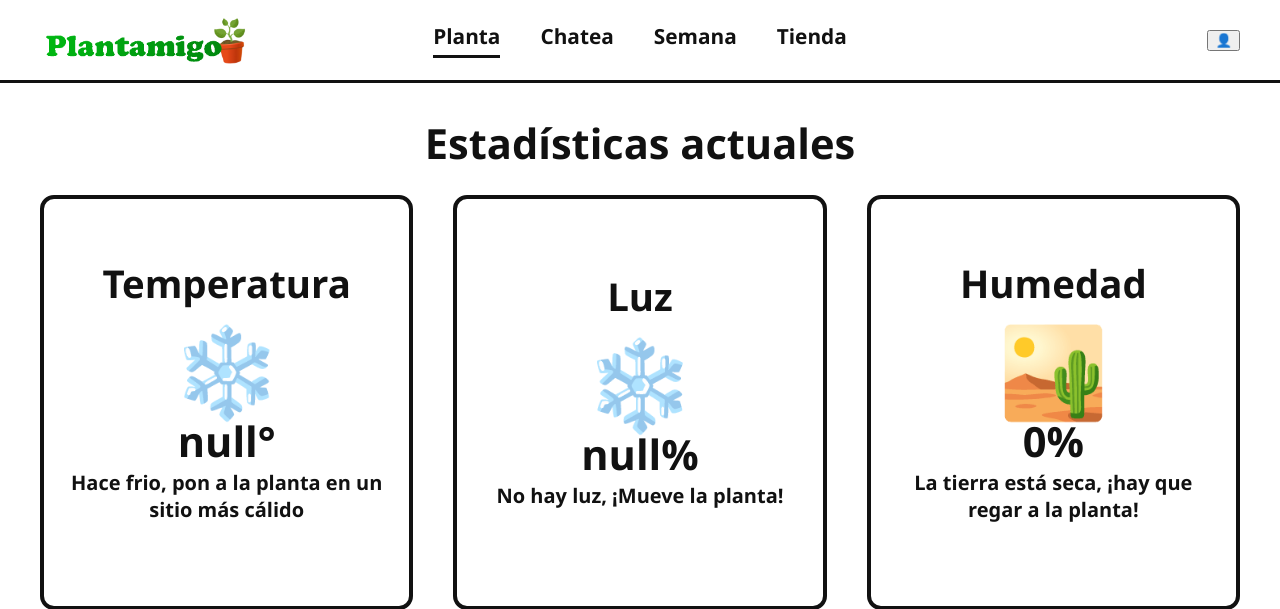
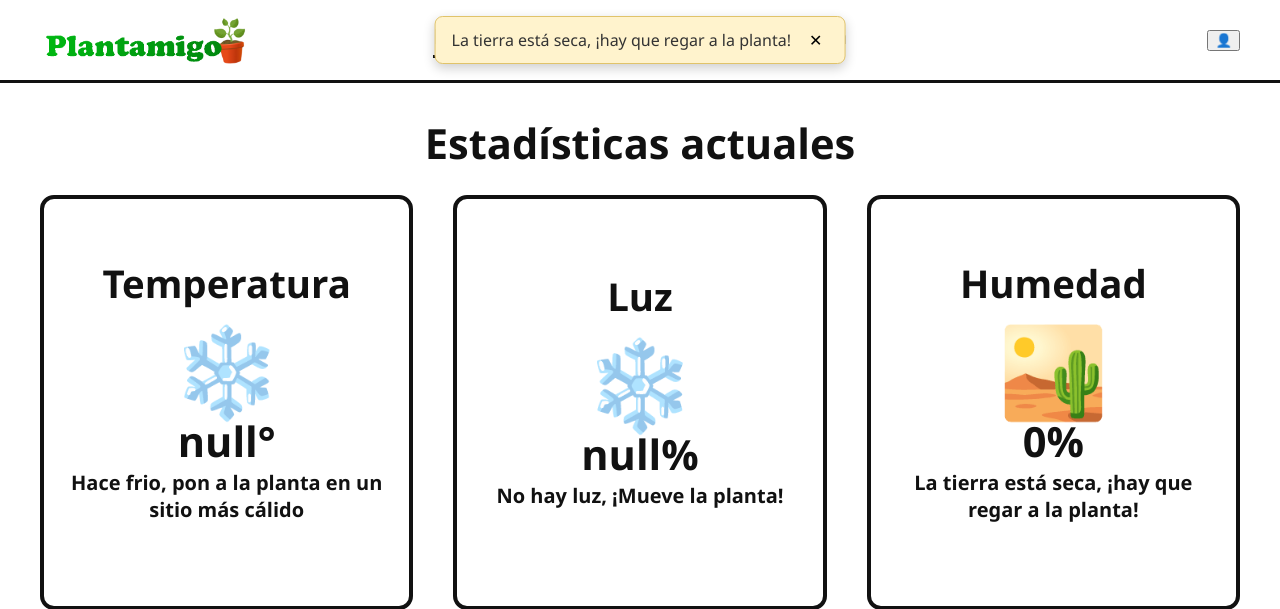
Before and after one commit to angelgandarias/Plantamigo, a Flask app: page / in a window 1280 px wide. Shown: the top 609 px of the page. Run offline with Flask 3, Linux system fonts and the light colour scheme; some libraries are stand-ins or nearby versions.

Commit message:
Añadido pop-up de necesario regar

```diff
--- a/web/templates/index.html
+++ b/web/templates/index.html
@@ -35,7 +35,7 @@
     <div class="tarjeta">
       <h2>Luz</h2>
       <div class="icono" id="luz-icono">⏳</div>
-      <div class="valor" id="luz-valor">--°</div>
+      <div class="valor" id="luz-valor">--%</div>
       <div class="mensaje" id="luz-mensaje">Leyendo el sensor...</div>
       <div class="detalle" id="luz-detalle"></div>
     </div>
@@ -51,6 +51,11 @@
   <div class="acciones">
     <button id="boton-melodia" onclick="tocarMelodia()">🎵 Tocar melodía</button>
     <div id="estado-melodia"></div>
+  </div>
+
+  <div id="aviso" class="aviso" hidden>
+    <span id="aviso-texto"></span>
+    <button onclick="cerrarAviso()">✕</button>
   </div>
 
   <script>
@@ -101,11 +106,34 @@
 
       }
     }
+    let avisoSecoMostrado = false
+    let temporizadorAviso
+
+    // Aviso dentro de la página (no bloquea como alert); se cierra solo o con la ✕
+    function mostrarAviso(texto, ms) {
+      document.getElementById("aviso-texto").textContent = texto;
+      document.getElementById("aviso").hidden = false;
+      clearTimeout(temporizadorAviso);
+      temporizadorAviso = setTimeout(cerrarAviso, ms);
+    }
+    function cerrarAviso() {
+      document.getElementById("aviso").hidden = true;
+    }
 
     // Umbrales orientativos: ajústalos al calibrar los sensores
     function estadoHumedad(h) {
-      if (h >= 70) return { icono: "💦", mensaje: "La tierra está muy húmeda, no hace falta regar" };
-      if (h >= 35) return { icono: "🪴", mensaje: "La humedad es adecuada, la planta está a gusto!" };
+      if (h >= 70) {
+        avisoSecoMostrado = false
+        return { icono: "💦", mensaje: "La tierra está muy húmeda, no hace falta regar" };
+      }
+      if (h >= 35) {
+        avisoSecoMostrado = false
+        return { icono: "🪴", mensaje: "La humedad es adecuada, la planta está a gusto!" };
+      }
+      if(!avisoSecoMostrado){
+      mostrarAviso("La tierra está seca, ¡hay que regar a la planta!", 2000000)
+      avisoSecoMostrado = true
+      }
       return { icono: "🏜️", mensaje: "La tierra está seca, ¡hay que regar a la planta!" };
     }
 
--- a/web/templates/style.css
+++ b/web/templates/style.css
@@ -125,3 +125,11 @@ h1 {
     margin-top: .8rem;
     min-height: 1.2em;
 }
+.aviso {
+  position: fixed; top: 1rem; left: 50%; transform: translateX(-50%);
+  background: #fff3cd; color: #333; border: 1px solid #e0c36a; border-radius: 8px;
+  padding: .75rem 1rem; box-shadow: 0 4px 12px rgba(0,0,0,.2);
+  display: flex; gap: .75rem; align-items: center; z-index: 10;
+}
+.aviso[hidden] { display: none; }
+.aviso button { background: none; border: none; cursor: pointer; font-size: 1rem; }
```
